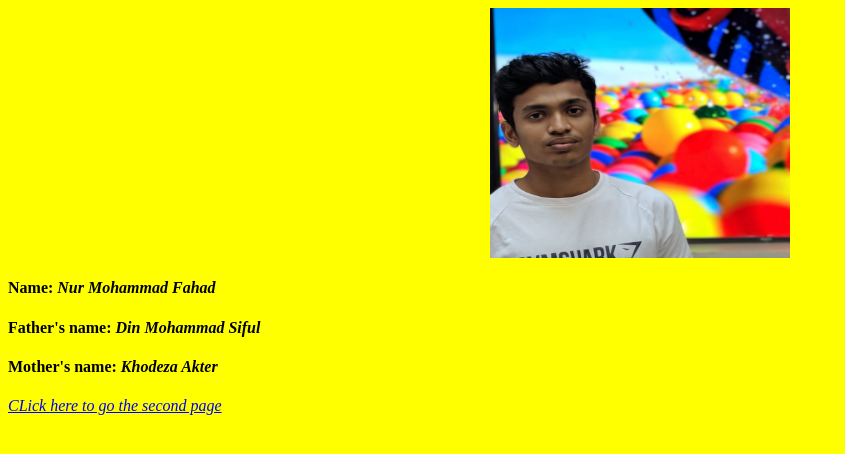
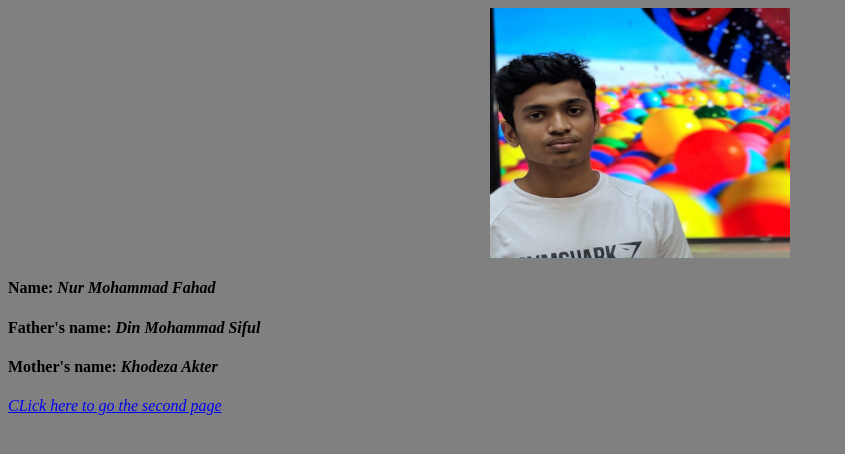
Before and after one commit to FahadHosssainjr/FahadHossainjr.github.io, a plain HTML site: page first.html in a window 1280 px wide. Shown: the whole page, without its empty margins (0-845 px from the left). Drawn offline with Linux system fonts and the light colour scheme.

Commit message:
Update first.html

```diff
--- a/first.html
+++ b/first.html
@@ -3,7 +3,7 @@
 		<title style="color:tomato"> Fahad's Nation
 		</title>
 	</head>
-	<body style="background-color:yellow">
+	<body style="background-color:gray">
 
 		<p align="center"> <img src="fj.jpg" width="300" height="250"/> </p>
 		<h4> Name: <i>Nur Mohammad Fahad </i> </h4>
```
